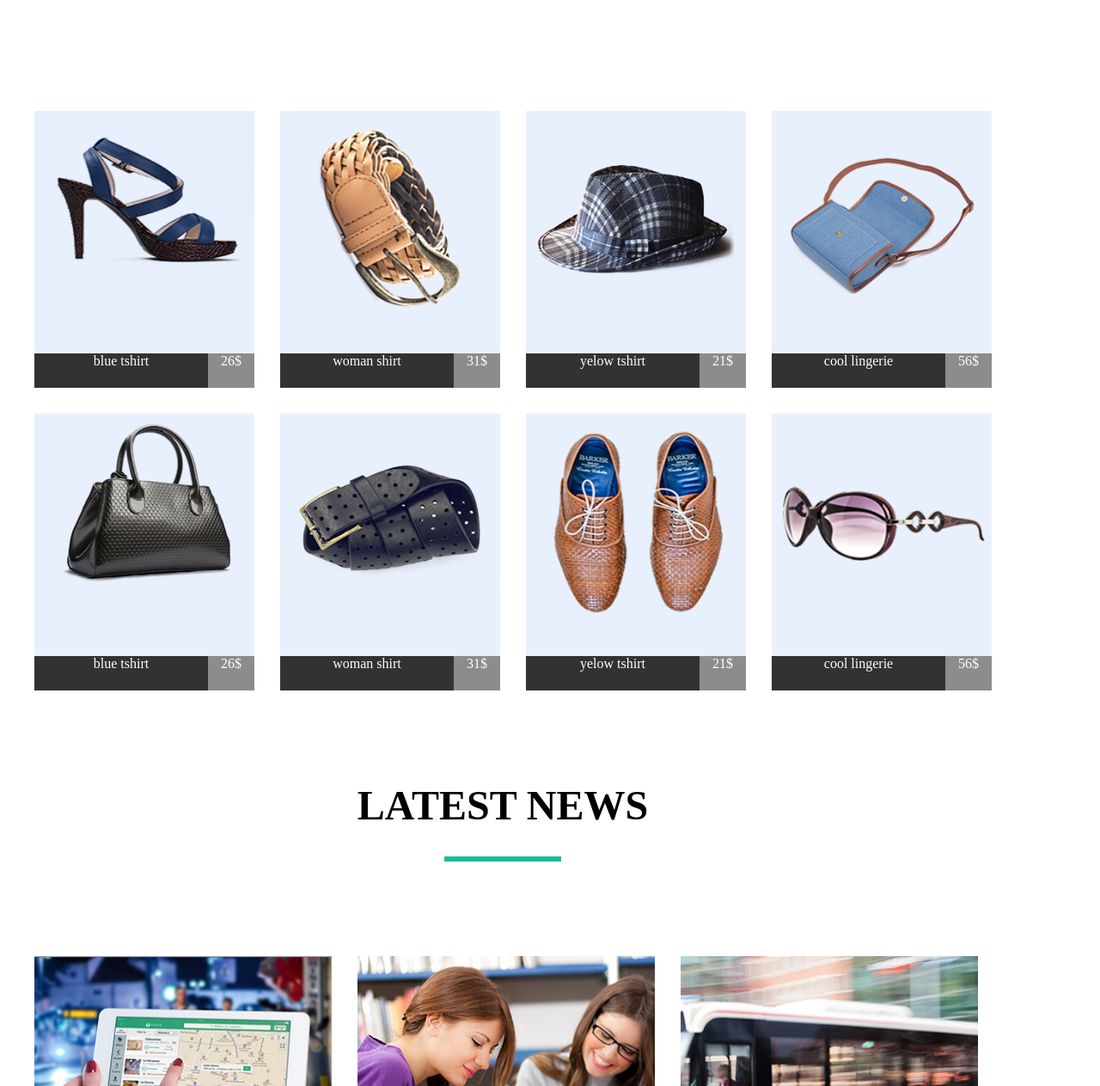
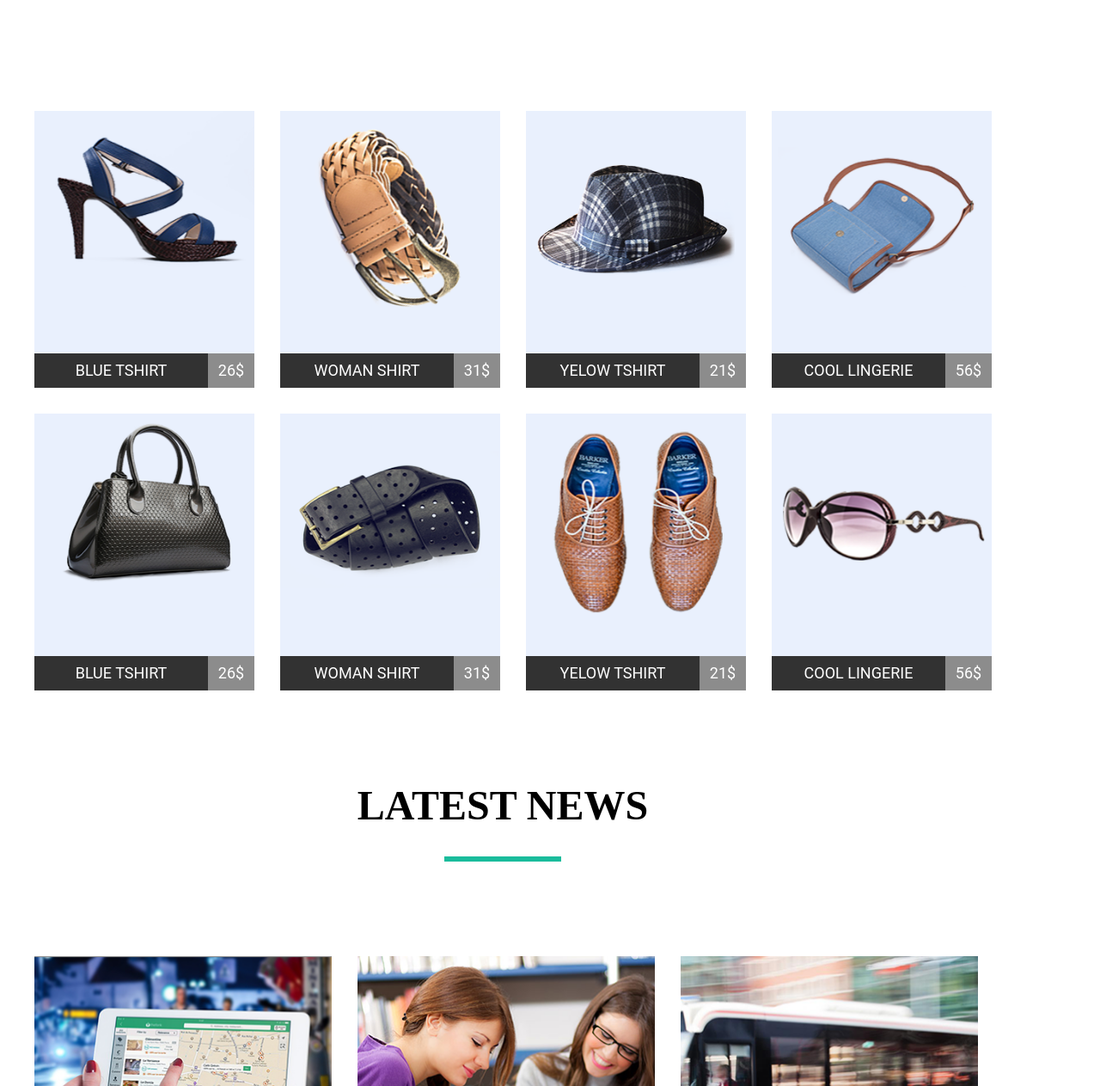
Before and after one commit to Dmitriykucher/goit-fe-course, a plain HTML site: page module-04/index.html in a window 1280 px wide. Shown: the part 295-1558 px from the top of the page at 86% size. Drawn offline with Linux system fonts and the light colour scheme.

Commit message:
no message

```diff
--- a/module-04/css/style.css
+++ b/module-04/css/style.css
@@ -17,27 +17,44 @@
 .logo {
   margin: 0;
   float: left;
+  font-weight: normal;
+  text-transform: uppercase;
+}
+.logo::first-letter {
+  color: green;
+  font-weight: bolder;
 }
 
-.nav-list {
+.navigation {
   float: right;
+}
+
+.nav-list li {
+  display: inline-block;
+  list-style: none;
+  margin-right: 34px;
+}
+
+.nav-list a {
+  color: black;
+  text-transform: uppercase;
+  font-weight: bolder;
+}
+
+.nav-list a:hover{
+  color: #1abc9c;
+}
+
+.nav-list a:focus{
+  color: #1abc9c;
+}
+
+a {
+  text-decoration: none;
 }
 
 .nav-list li:last-child {
   margin: 0;
-}
-
-
-.nav-list li {
- display: inline-block;
-text-decoration: none;
-text-transform: uppercase;
-}
-
-
-
-.nav-list li {
-  margin-right: 34px;
 }
 
 .name-page {
@@ -70,40 +87,67 @@ text-transform: uppercase;
   margin-bottom: 30px;
 }
 
-.item-box:nth-child(4n){
+.item-box:nth-child(4n) {
   margin-right: 0;
 }
 
-.item-box:nth-child(n+4){
+.item-box:nth-child(n + 4) {
   margin-bottom: 0px;
 }
 
 .img-item {
   width: 256px;
   height: 282px;
-  text-align: center;
+  display: block;
+}
+p {
+  margin: 0;
+  padding: 0;
+  vertical-align: middle;
 }
 
 .product-name {
   float: left;
   background-color: #323232;
   width: 202px;
-  height: 40px;
-  margin-top: -4px;
+  height: 30px;
   text-decoration: none;
   color: white;
   text-align: center;
+  text-transform: uppercase;
+  font-size: 18px;
+  padding-top: 10px;
+  font-family: "Roboto", sans-serif;
+}
+
+.product-link:hover .product-name {
+  background-color: #1abc9c;
+}
+
+.product-link:hover .product-price {
+  background-color: rgba(26, 188, 156, 50%);
+}
+
+.product-link:focus .product-name {
+  background-color: #1abc9c;
+}
+
+.product-link:focus .product-price {
+  background-color: rgba(26, 188, 156, 50%);
 }
 
 .product-price {
   float: right;
-  height: 40px;
+  height: 30px;
   width: 54px;
   background-color: #8c8c8c;
-  margin-top: -4px;
   text-decoration: none;
   color: white;
   text-align: center;
+  text-transform: uppercase;
+  font-size: 18px;
+  padding-top: 10px;
+  font-family: "Roboto", sans-serif;
 }
 
 .name-blog {
@@ -149,7 +193,6 @@ text-transform: uppercase;
   margin-top: 14px;
 }
 
-
 .text-article {
   margin-bottom: 20px;
 }
@@ -161,8 +204,17 @@ text-transform: uppercase;
   text-decoration: none;
   color: white;
   border-radius: 5%;
+  text-transform: uppercase;
 }
 
-a:hover {
-    background-color: teal;
+.button-readmore:hover {
+  color: #b82626;
 }
+
+.button-readmore:focus {
+  color: #b82626;
+}
+
+.product-link:hover {
+  background-color: rgb(26, 188, 156);
+}
--- a/module-04/index.html
+++ b/module-04/index.html
@@ -28,76 +28,61 @@
           <h2 class="name-page">featured products</h2>
           <div class="products-item">
             <ul class="item clearfix">
-              <li class="item-box clearfix">
+              <li class="item-box">
                 <img src="img/1_1.png" alt="" class="img-item" />
-                <a href="#" class="product-name">blue tshirt</a>
-                <a href="#" class="product-price">26$</a>
-                  <!-- <p class="product-name">blue tshirt</p> -->
-                  <!-- <p class="product-price">26$</p> -->
-
+                <a href="" class="product-link clearfix">
+                  <div class="product-name"><p>blue tshirt</p></div>
+                  <div class="product-price"><p>26$</p></div>
+                </a>
               </li>
               <li class="item-box">
                 <img src="img/1_2.png" alt="" class="img-item" />
-                <a href="#" class="product-name">woman shirt</a>
-                <a href="#" class="product-price">31$</a>
-                <!-- <a href="#" class="button">
-                  <p class="product-name">woman shirt</p>
-                  <p class="product-price">31$</p>
-                </a> -->
+                <a href="" class="product-link clearfix">
+                  <div class="product-name"><p>woman shirt</p></div>
+                  <div class="product-price"><p>31$</p></div>
+                </a>
               </li>
               <li class="item-box">
                 <img src="img/1_3.png" alt="" class="img-item" />
-                <a href="#" class="product-name">yelow tshirt</a>
-                <a href="#" class="product-price">21$</a>
-                <!-- <a href="#" class="button">
-                  <p class="product-name">yelow tshirt</p>
-                  <p class="product-price">21$</p>
-                </a> -->
+                <a href="" class="product-link clearfix">
+                  <div class="product-name"><p>yelow tshirt</p></div>
+                  <div class="product-price"><p>21$</p></div>
+                </a>
               </li>
               <li class="item-box">
                 <img src="img/1_4.png" alt="" class="img-item" />
-                <a href="#" class="product-name">cool lingerie</a>
-                <a href="#" class="product-price">56$</a>
-                <!-- <a href="#" class="button">
-                  <p class="product-name">cool lingerie</p>
-                  <p class="product-price">56$</p>
-                </a> -->
+                <a href="" class="product-link clearfix">
+                  <div class="product-name"><p>cool lingerie</p></div>
+                  <div class="product-price"><p>56$</p></div>
+                </a>
               </li>
               <li class="item-box">
                 <img src="img/1_5.png" alt="" class="img-item" />
-                <a href="#" class="product-name">blue tshirt</a>
-                <a href="#" class="product-price">26$</a>
-                <!-- <a href="#" class="button">
-                  <p class="product-name">blue tshirt</p>
-                  <p class="product-price">26$</p>
-                </a> -->
+                <a href="" class="product-link clearfix">
+                  <div class="product-name"><p>blue tshirt</p></div>
+                  <div class="product-price"><p>26$</p></div>
+                </a>
               </li>
               <li class="item-box">
                 <img src="img/1_6.png" alt="" class="img-item" />
-                <a href="#" class="product-name">woman shirt</a>
-                <a href="#" class="product-price">31$</a>
-                <!-- <a href="#" class="button">
-                  <p class="product-name">woman shirt</p>
-                  <p class="product-price">31$</p>
-                </a> -->
+                <a href="" class="product-link clearfix">
+                  <div class="product-name"><p>woman shirt</p></div>
+                  <div class="product-price"><p>31$</p></div>
+                </a>
               </li>
               <li class="item-box">
                 <img src="img/1_7.png" alt="" class="img-item" />
-                <a href="#" class="product-name">yelow tshirt</a>
-                <a href="#" class="product-price">21$</a>
-                <!-- <a href="#" class="button">
-                  <p class="product-name">yelow tshirt</p>
-                  <p class="product-price">21$</p>
-                </a> -->
+                <a href="" class="product-link clearfix">
+                  <div class="product-name"><p>yelow tshirt</p></div>
+                  <div class="product-price"><p>21$</p></div>
+                </a>
               </li>
               <li class="item-box">
                 <img src="img/1_8.png" alt="" class="img-item" />
-                <a href="#" class="product-name">cool lingerie</a>
-                <a href="#" class="product-price">56$</a>
-                <!-- <a href="#" class="button">
-                  <p class="product-name">cool lingerie</p>
-                  <p class="product-price">56$</p>
-                </a> -->
+                <a href="" class="product-link clearfix">
+                  <div class="product-name"><p>cool lingerie</p></div>
+                  <div class="product-price"><p>56$</p></div>
+                </a>
               </li>
             </ul>
           </div>
```
Lines whose indentation alone changed are shown as unchanged.
